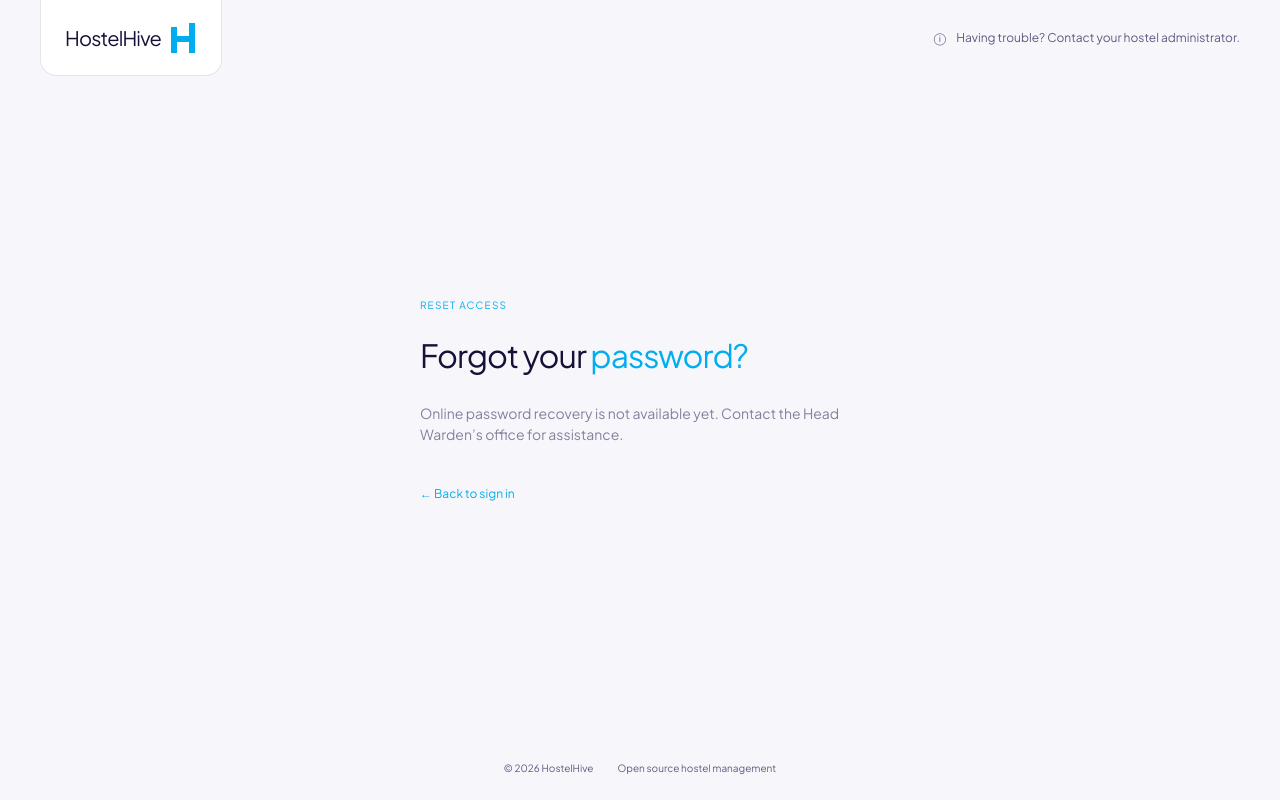
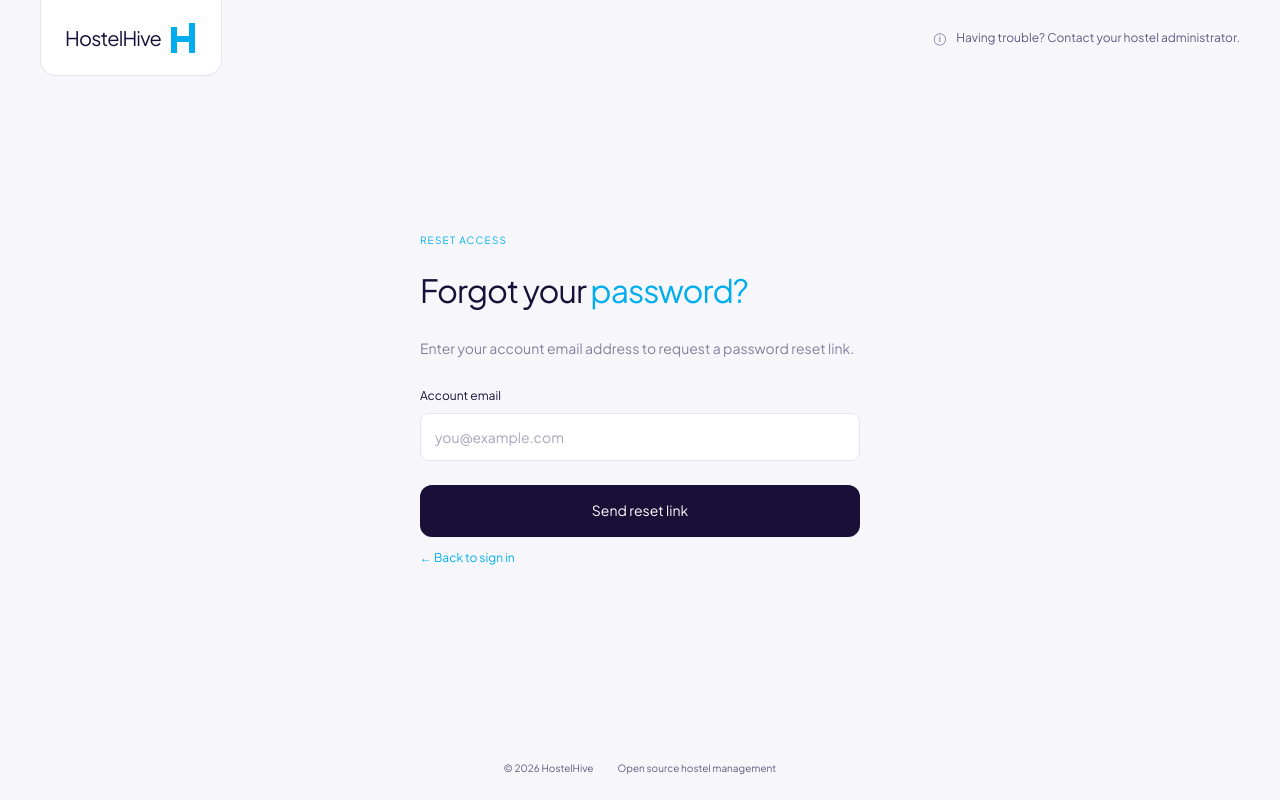
Before and after one commit to Hostel-Hive/hostelhive-frontend, a React (Vite) app in the folder web/: page /forgot-password in a window 1280 px wide. Built offline with nearby package versions, Linux system fonts and the light colour scheme; no server answers.

Commit message:
feat(auth): add recovery form and resend confirmation
Refs #14

```diff
--- a/web/src/features/auth/pages/PasswordRecoveryPage.tsx
+++ b/web/src/features/auth/pages/PasswordRecoveryPage.tsx
@@ -1,17 +1,170 @@
+import { useEffect, useRef, useState } from 'react';
+import type { FormEvent } from 'react';
 import { Link } from 'react-router-dom';
 import { routePaths } from '../../../app/router/routePaths';
+import Button from '../../../shared/components/ui/Button';
+import Input from '../../../shared/components/ui/Input';
+import {
+  passwordErrorMessage,
+  requestPasswordReset,
+} from '../api/password.api';
+import { validateRecoveryEmail } from '../password.schema';
 
 export default function PasswordRecoveryPage() {
+  const [email, setEmail] = useState('');
+  const [sent, setSent] = useState(false);
+  const [pending, setPending] = useState(false);
+  const [error, setError] = useState('');
+  const [fieldError, setFieldError] = useState('');
+  const [seconds, setSeconds] = useState(0);
+  const inputRef = useRef<HTMLInputElement>(null);
+  const busy = useRef(false);
+  const mounted = useRef(true);
+  useEffect(() => {
+    mounted.current = true;
+    return () => {
+      mounted.current = false;
+    };
+  }, []);
+  useEffect(() => {
+    if (!sent) return;
+    const timer = window.setInterval(
+      () => setSeconds((value) => Math.max(0, value - 1)),
+      1000,
+    );
+    return () => window.clearInterval(timer);
+  }, [sent]);
+
+  async function send(event?: FormEvent<HTMLFormElement>) {
+    event?.preventDefault();
+    if (busy.current || seconds > 0) return;
+    const validation = validateRecoveryEmail(email);
+    setFieldError(validation);
+    setError('');
+    if (validation) {
+      inputRef.current?.focus();
+      return;
+    }
+    busy.current = true;
+    setPending(true);
+    try {
+      await requestPasswordReset(email);
+      if (mounted.current) {
+        setSent(true);
+        setSeconds(60);
+      }
+    } catch (reason) {
+      if (mounted.current) setError(passwordErrorMessage(reason));
+    } finally {
+      busy.current = false;
+      if (mounted.current) setPending(false);
+    }
+  }
+
   return (
-    <section className="auth-panel" aria-labelledby="recovery-title">
-      <p className="eyebrow">Reset access</p>
+    <section
+      className={`auth-panel ${sent ? 'auth-panel--centered' : ''}`}
+      aria-labelledby="recovery-title"
+    >
+      {sent && (
+        <span className="auth-success-mark" aria-hidden="true">
+          ✉
+        </span>
+      )}
+      <p className="eyebrow">{sent ? 'Check your email' : 'Reset access'}</p>
       <h1 id="recovery-title">
-        Forgot your <em>password?</em>
+        {sent ? (
+          <>
+            Check your <em>inbox.</em>
+          </>
+        ) : (
+          <>
+            Forgot your <em>password?</em>
+          </>
+        )}
       </h1>
       <p className="auth-description">
-        Online password recovery is not available yet. Contact the Head Warden’s
-        office for assistance.
+        {sent
+          ? 'If an account exists for that address, you’ll receive a password reset link. Check your inbox and spam folder.'
+          : 'Enter your account email address to request a password reset link.'}
       </p>
+      {error && (
+        <p className="auth-error" role="alert">
+          {error}
+        </p>
+      )}
+      {sent ? (
+        <div className="auth-recovery-actions">
+          <Button
+            className="auth-submit"
+            variant="secondary"
+            size="lg"
+            disabled={pending || seconds > 0}
+            onClick={() => void send()}
+          >
+            {pending
+              ? 'Sending…'
+              : seconds > 0
+                ? `Resend link in ${seconds}s`
+                : 'Resend link'}
+          </Button>
+          <Button
+            variant="ghost"
+            disabled={pending}
+            onClick={() => {
+              setSent(false);
+              setSeconds(0);
+              setError('');
+            }}
+          >
+            Use a different email
+          </Button>
+        </div>
+      ) : (
+        <form
+          className="login-form"
+          onSubmit={send}
+          noValidate
+          aria-busy={pending}
+        >
+          <div className="auth-field">
+            <label htmlFor="recovery-email">Account email</label>
+            <Input
+              ref={inputRef}
+              id="recovery-email"
+              type="email"
+              autoComplete="email"
+              placeholder="you@example.com"
+              required
+              value={email}
+              disabled={pending}
+              onChange={(event) => setEmail(event.target.value)}
+              aria-invalid={Boolean(fieldError)}
+              aria-describedby={fieldError ? 'recovery-email-error' : undefined}
+            />
+            {fieldError && (
+              <p id="recovery-email-error" className="field-error">
+                {fieldError}
+              </p>
+            )}
+          </div>
+          <Button
+            className="auth-submit"
+            size="lg"
+            type="submit"
+            disabled={pending}
+          >
+            {pending ? 'Sending…' : 'Send reset link'}
+          </Button>
+        </form>
+      )}
+      <span role="status" className="sr-only">
+        {pending
+          ? 'Sending reset request.'
+          : sent
+            ? 'Reset request accepted. Check your email if an account exists.'
+            : ''}
+      </span>
       <Link className="auth-back-link" to={routePaths.login}>
         ← Back to sign in
       </Link>
```
